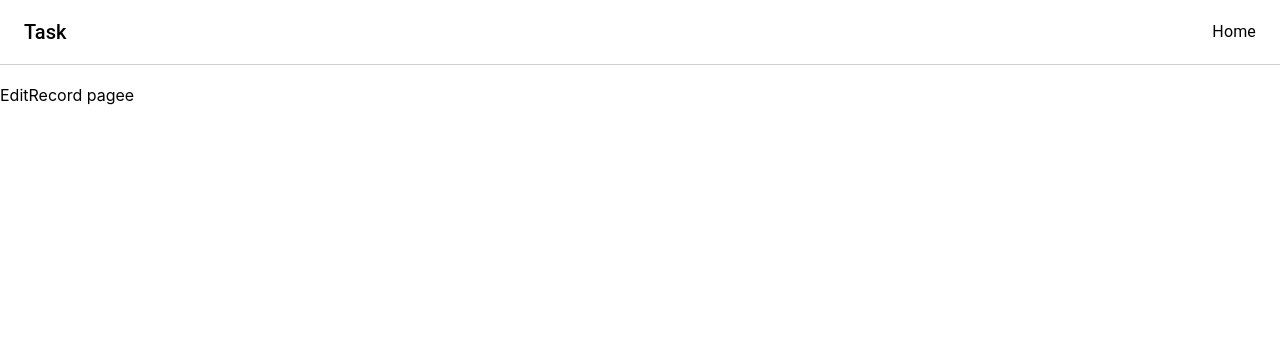
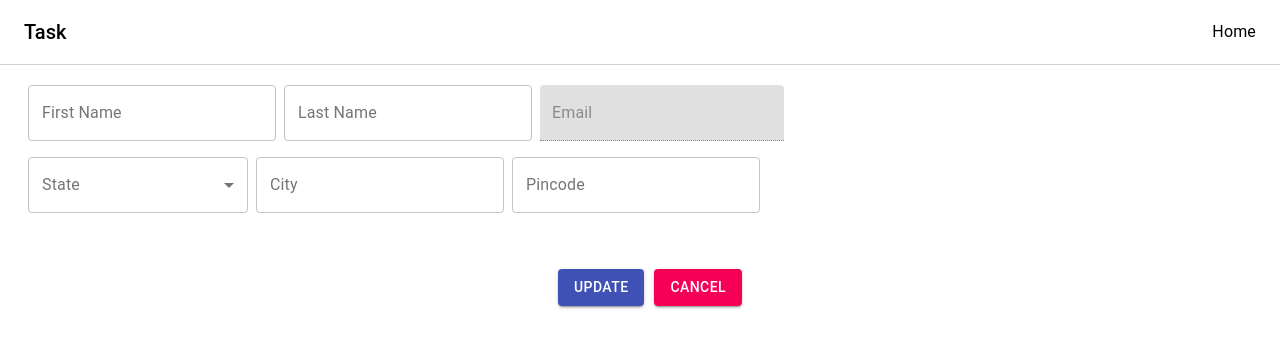
Before and after one commit to pankajgulabsharma/fugetron-task, a React (Create React App) app: page /editrecord/1 in a window 1280 px wide. Shown: the top 348 px of the page. Built offline with nearby package versions, Linux system fonts and the light colour scheme.

Commit message:
edit task

```diff
--- a/src/components/Select.js
+++ b/src/components/Select.js
@@ -18,12 +18,7 @@ const Select = ({ label, name, value, onChange, menuData }) => {
   return (
     <FormControl variant="outlined" className={classes.root}>
       <InputLabel>{label}</InputLabel>
-      <SelectBase
-        label={label}
-        name={name}
-        value={value}
-        // onChange={handleChange}
-      >
+      <SelectBase label={label} name={name} value={value} onChange={onChange}>
         <MenuItem value="">
           <em>None</em>
         </MenuItem>
--- a/src/components/TextField.js
+++ b/src/components/TextField.js
@@ -5,6 +5,7 @@ const TextField = ({
   label,
   name,
   value,
+  onChange,
   placeholder,
   variant,
   size,
@@ -13,12 +14,16 @@ const TextField = ({
   rows,
   required = false,
   type,
+  disabled,
+  error,
 }) => {
+  // console.log(error);
   return (
     <TextFieldBase
       label={label}
       name={name}
       value={value}
+      onChange={onChange}
       placeholder={placeholder}
       variant={variant}
       required={required}
@@ -27,6 +32,9 @@ const TextField = ({
       fullWidth={isFullWidth}
       multiline={multiline || false}
       rows={rows || undefined}
+      disabled={false || disabled}
+      error={false || Boolean(error)}
+      helperText={undefined || error}
     />
   );
 };
--- a/src/pages/AddRecord.js
+++ b/src/pages/AddRecord.js
@@ -4,6 +4,8 @@ import Select from "../components/Select";
 import { makeStyles } from "@material-ui/core/styles";
 import { Button, Grid } from "@material-ui/core";
 import { NavLink } from "react-router-dom";
+import axios from "axios";
+import { useHistory } from "react-router-dom";
 
 const useStyle = makeStyles((theme) => ({
   root: {
@@ -29,32 +31,126 @@ const useStyle = makeStyles((theme) => ({
 }));
 
 const selectArr = ["Maharashtra", "Goa", "Gujrat", "Delhi"];
+const initialState = {
+  firstName: "",
+  lastName: "",
+  email: "",
+  selectState: "",
+  city: "",
+  pincode: "",
+};
 const AddRecord = () => {
-  const [state, setState] = useState("");
+  const [state, setState] = useState(initialState);
+  const [error, setError] = useState({});
+  let history = useHistory();
+  // console.log(state);
+
+  const handleChange = async (e) => {
+    const { name, value } = e.target;
+    setState({ ...state, [name]: value });
+  };
+
+  const handleSubmit = async (e) => {
+    e.preventDefault();
+    if (validation()) {
+      console.log("sucess");
+      // alert(JSON.stringify(state));
+      // await axios.post(
+      //   "https://j5ej5u32gg.execute-api.us-east-1.amazonaws.com/v1/fetch",
+      //   state
+      // );
+      history.push("/");
+    }
+  };
+
+  //function for email validation returns boolean
+  function validateEmail(email) {
+    const re =
+      /^(([^<>()\[\]\\.,;:\s@"]+(\.[^<>()\[\]\\.,;:\s@"]+)*)|(".+"))@((\[[0-9]{1,3}\.[0-9]{1,3}\.[0-9]{1,3}\.[0-9]{1,3}\])|(([a-zA-Z\-0-9]+\.)+[a-zA-Z]{2,}))$/;
+    return re.test(String(email).toLowerCase());
+  }
+
+  const validation = () => {
+    let temp = {};
+    console.log("hi");
+    //email validation
+    temp.email =
+      state.email.trim() === ""
+        ? "Email is required"
+        : validateEmail(state.email)
+        ? ""
+        : "Invalid email address";
+    //pincode validation
+    temp.pincode =
+      state.pincode.trim() === ""
+        ? "Pincode is required"
+        : state.pincode.length < 6
+        ? ""
+        : "pincode can not be more than 5 digit";
+
+    setError(temp);
+    return Object.values(temp).every((x) => x === "");
+  };
   const classes = useStyle();
   return (
     <div className={classes.root}>
-      <form className={classes.form}>
+      <form className={classes.form} onSubmit={handleSubmit} autoComplete="off">
         <Grid container spacing={2}>
           <Grid item xs={12} className={classes.gridItems}>
-            <TextField label="First Name" variant="outlined" />
-            <TextField label="Last Name" variant="outlined" />
-            <TextField label="Email" variant="outlined" />
+            <TextField
+              label="First Name"
+              name="firstName"
+              value={state.firstName}
+              onChange={handleChange}
+              variant="outlined"
+            />
+            <TextField
+              label="Last Name"
+              name="lastName"
+              value={state.lastName}
+              onChange={handleChange}
+              variant="outlined"
+            />
+            <TextField
+              label="Email"
+              name="email"
+              value={state.email}
+              onChange={handleChange}
+              variant="outlined"
+              error={error.email}
+            />
           </Grid>
           <Grid item xs={12} className={classes.gridItems}>
             <Select
               label="State"
+              name="selectState"
+              value={state.selectState}
+              onChange={handleChange}
               variant="outlined"
               menuData={selectArr}
-              value={state}
             />
-            <TextField label="City" variant="outlined" />
-            <TextField label="Pincode" variant="outlined" />
+            <TextField
+              label="City"
+              name="city"
+              value={state.city}
+              onChange={handleChange}
+              variant="outlined"
+            />
+            <TextField
+              label="Pincode"
+              name="pincode"
+              type="number"
+              value={state.pincode}
+              onChange={handleChange}
+              variant="outlined"
+              error={error.pincode}
+            />
           </Grid>
           <Grid item xs={12} className={classes.button}>
             <Button
               variant="contained"
               color="primary"
+              type="submit"
               className={classes.button}
             >
               Add
--- a/src/pages/EditRecord.js
+++ b/src/pages/EditRecord.js
@@ -1,7 +1,170 @@
-import React from "react";
+import React, { useState } from "react";
+import TextField from "../components/TextField";
+import Select from "../components/Select";
+import { makeStyles } from "@material-ui/core/styles";
+import { Button, Grid } from "@material-ui/core";
+import { NavLink } from "react-router-dom";
+import axios from "axios";
+import { useHistory } from "react-router-dom";
 
+const useStyle = makeStyles((theme) => ({
+  root: {
+    padding: "0 20px",
+    // border: "1px solid red",
+  },
+  form: {
+    // border: "1px solid red",
+  },
+  gridItems: {
+    "&>*": {
+      marginLeft: theme.spacing(1),
+      // width: "25ch",
+    },
+  },
+  button: {
+    display: "flex",
+    justifyContent: "center",
+    marginTop: "20px",
+    marginLeft: "10px",
+  },
+}));
+
+const selectArr = ["Maharashtra", "Goa", "Gujrat", "Delhi"];
+const initialState = {
+  firstName: "",
+  lastName: "",
+  email: "",
+  selectState: "",
+  city: "",
+  pincode: "",
+};
 const EditRecord = () => {
-  return <div>EditRecord pagee</div>;
+  const [state, setState] = useState(initialState);
+  const [error, setError] = useState({});
+  let history = useHistory();
+  // console.log(state);
+
+  const handleChange = async (e) => {
+    const { name, value } = e.target;
+    setState({ ...state, [name]: value });
+  };
+
+  const handleSubmit = async (e) => {
+    e.preventDefault();
+    if (validation()) {
+      console.log("sucess");
+      // alert(JSON.stringify(state));
+      // await axios.post(
+      //   "https://j5ej5u32gg.execute-api.us-east-1.amazonaws.com/v1/fetch",
+      //   state
+      // );
+      history.push("/");
+    }
+  };
+
+  //function for email validation returns boolean
+  function validateEmail(email) {
+    const re =
+      /^(([^<>()\[\]\\.,;:\s@"]+(\.[^<>()\[\]\\.,;:\s@"]+)*)|(".+"))@((\[[0-9]{1,3}\.[0-9]{1,3}\.[0-9]{1,3}\.[0-9]{1,3}\])|(([a-zA-Z\-0-9]+\.)+[a-zA-Z]{2,}))$/;
+    return re.test(String(email).toLowerCase());
+  }
+
+  const validation = () => {
+    let temp = {};
+    console.log("hi");
+
+    //pincode validation
+    temp.pincode =
+      state.pincode.trim() === ""
+        ? "Pincode is required"
+        : state.pincode.length < 6
+        ? ""
+        : "pincode can not be more than 5 digit";
+
+    setError(temp);
+    return Object.values(temp).every((x) => x === "");
+  };
+
+  //useStyle
+  const classes = useStyle();
+
+  return (
+    <div className={classes.root}>
+      <form className={classes.form} onSubmit={handleSubmit} autoComplete="off">
+        <Grid container spacing={2}>
+          <Grid item xs={12} className={classes.gridItems}>
+            <TextField
+              label="First Name"
+              name="firstName"
+              value={state.firstName}
+              onChange={handleChange}
+              variant="outlined"
+            />
+            <TextField
+              label="Last Name"
+              name="lastName"
+              value={state.lastName}
+              onChange={handleChange}
+              variant="outlined"
+            />
+            <TextField
+              disabled={true}
+              label="Email"
+              name="email"
+              value={state.email}
+              onChange={handleChange}
+              variant="filled"
+            />
+          </Grid>
+          <Grid item xs={12} className={classes.gridItems}>
+            <Select
+              label="State"
+              name="selectState"
+              value={state.selectState}
+              onChange={handleChange}
+              variant="outlined"
+              menuData={selectArr}
+            />
+            <TextField
+              label="City"
+              name="city"
+              value={state.city}
+              onChange={handleChange}
+              variant="outlined"
+            />
+            <TextField
+              label="Pincode"
+              name="pincode"
+              type="number"
+              value={state.pincode}
+              onChange={handleChange}
+              variant="outlined"
+              error={error.pincode}
+            />
+          </Grid>
+          <Grid item xs={12} className={classes.button}>
+            <Button
+              variant="contained"
+              color="primary"
+              type="submit"
+              className={classes.button}
+            >
+              Update
+            </Button>
+            <NavLink exact to="/" style={{ textDecoration: "none" }}>
+              <Button
+                variant="contained"
+                color="secondary"
+                className={classes.button}
+              >
+                Cancel
+              </Button>
+            </NavLink>
+          </Grid>
+        </Grid>
+      </form>
+    </div>
+  );
 };
 
 export default EditRecord;
--- a/src/pages/HomePage.js
+++ b/src/pages/HomePage.js
@@ -2,7 +2,14 @@ import React, { useState, useEffect } from "react";
 import axios from "axios";
 import Table from "../components/Table.js";
 import { fade, makeStyles } from "@material-ui/core/styles";
-import { Button, InputBase, Toolbar } from "@material-ui/core";
+import {
+  Button,
+  Dialog,
+  DialogActions,
+  DialogTitle,
+  InputBase,
+  Toolbar,
+} from "@material-ui/core";
 import AddIcon from "@material-ui/icons/Add";
 import SearchIcon from "@material-ui/icons/Search";
 import { NavLink } from "react-router-dom";
@@ -51,13 +58,13 @@ const header = [
 ];
 const HomePage = () => {
   const [getData, setGetData] = useState([]);
-
+  const [dialogOpen, setDialogOpen] = useState(false);
+  console.log(dialogOpen);
   const fetchData = async () => {
     try {
       const { data } = await axios.get(
         "https://j5ej5u32gg.execute-api.us-east-1.amazonaws.com/v1/fetch"
       );
-      // console.log(data.data);
       setGetData(data.data);
     } catch (error) {
       console.log("Error :", error.response.status);
@@ -68,6 +75,25 @@ const HomePage = () => {
     fetchData();
   }, []);
 
+  const DialogBox = (
+    <Dialog open={dialogOpen} onClose={() => setDialogOpen(false)}>
+      <DialogTitle>{"Are You Sure to Delete"}</DialogTitle>
+
+      <DialogActions>
+        <Button
+          variant="contained"
+          color="secondary"
+          // type="submit"
+          // className={classes.button}
+        >
+          Delete
+        </Button>
+        <Button variant="contained" color="primary">
+          Cancel
+        </Button>
+      </DialogActions>
+    </Dialog>
+  );
   const classes = useStyle();
   return (
     <div className={classes.root}>
@@ -91,7 +117,12 @@ const HomePage = () => {
           />
         </div>
       </Toolbar>
-      <Table headerData={header} bodyData={getData} />
+      <Table
+        headerData={header}
+        bodyData={getData}
+        setDialogOpen={setDialogOpen}
+      />
+      {DialogBox}
     </div>
   );
 };
```
Also changed, not shown: src/components/Table.js (+3 -7 lines), src/index.js (+6 -11 lines).
